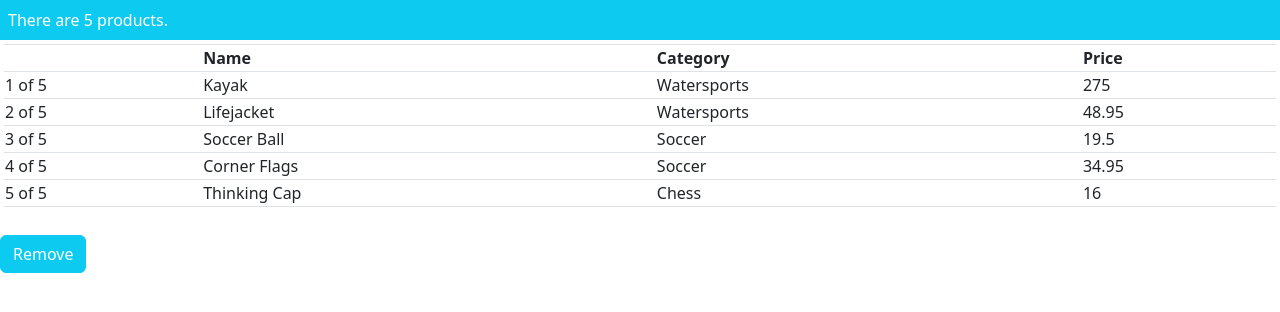
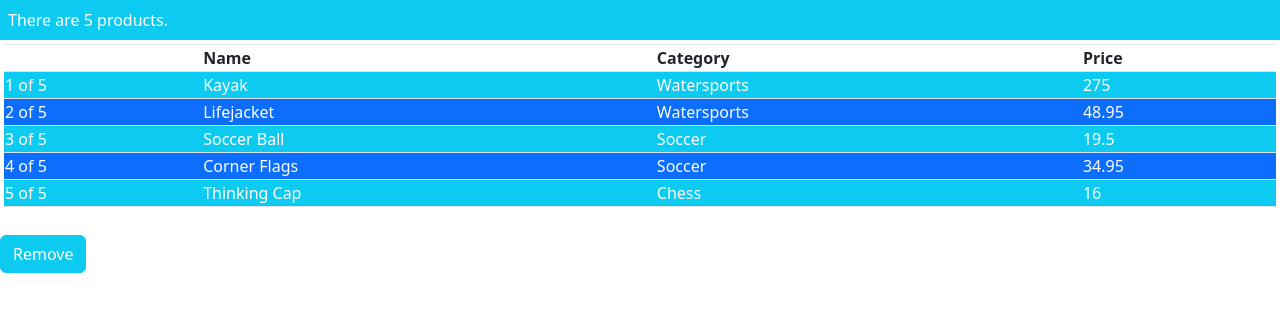
Before and after one commit to kirtnoel/Angular16Project, an Angular app: page / in a window 1280 px wide. Shown: the top 312 px of the page. Built offline with nearby package versions, Linux system fonts and the light colour scheme.

Commit message:
listing 12.8

```diff
--- a/src/app/template.html
+++ b/src/app/template.html
@@ -6,8 +6,10 @@
     <div class="p-1">
         <table class="table table-sm table-bordered text-dark">
             <tr><th></th><th>Name</th><th>Category</th><th>Price</th></tr>
-            <tr *ngFor="let item of products();
-                    let i = index; let c = count">
+            <tr *ngFor="let item of products(); let i = index;
+                    let c = count; let odd = odd"
+                    class="text-white" [class.bg-primary]="odd"
+                    [class.bg-info]="!odd">
                 <td>{{ i + 1 }} of {{ c }}</td>
                 <td>{{item.name}}</td>
                 <td>{{item.category}}</td>
```
